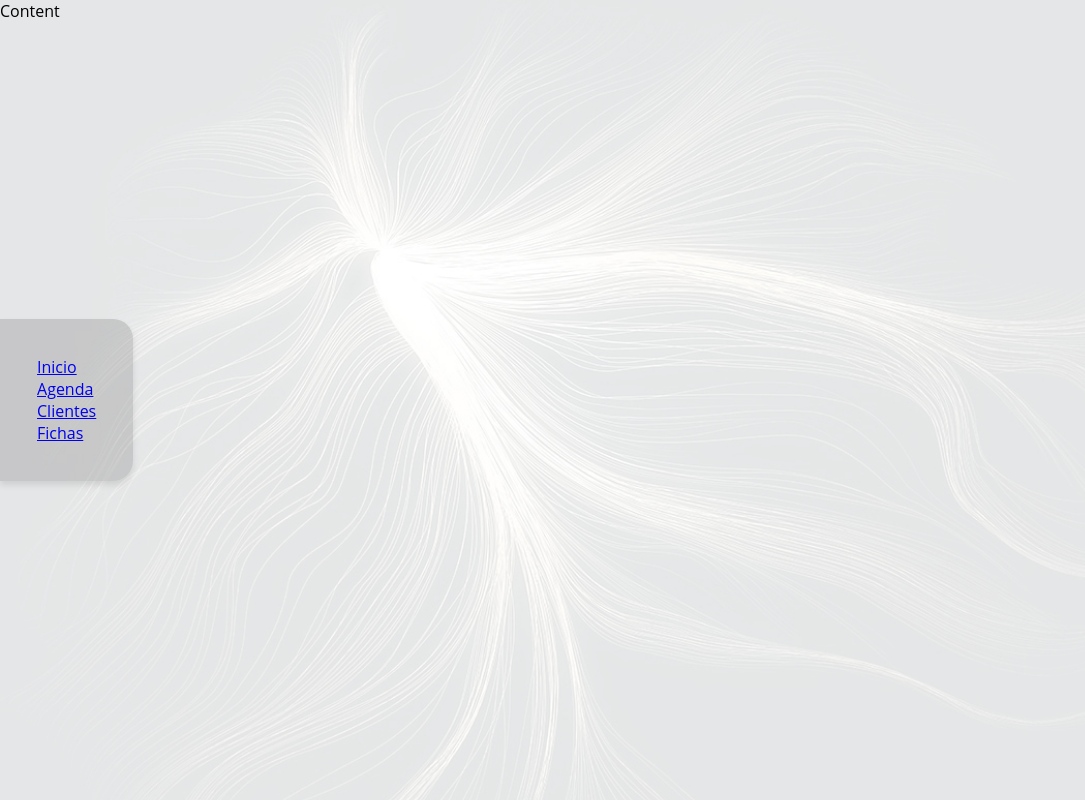
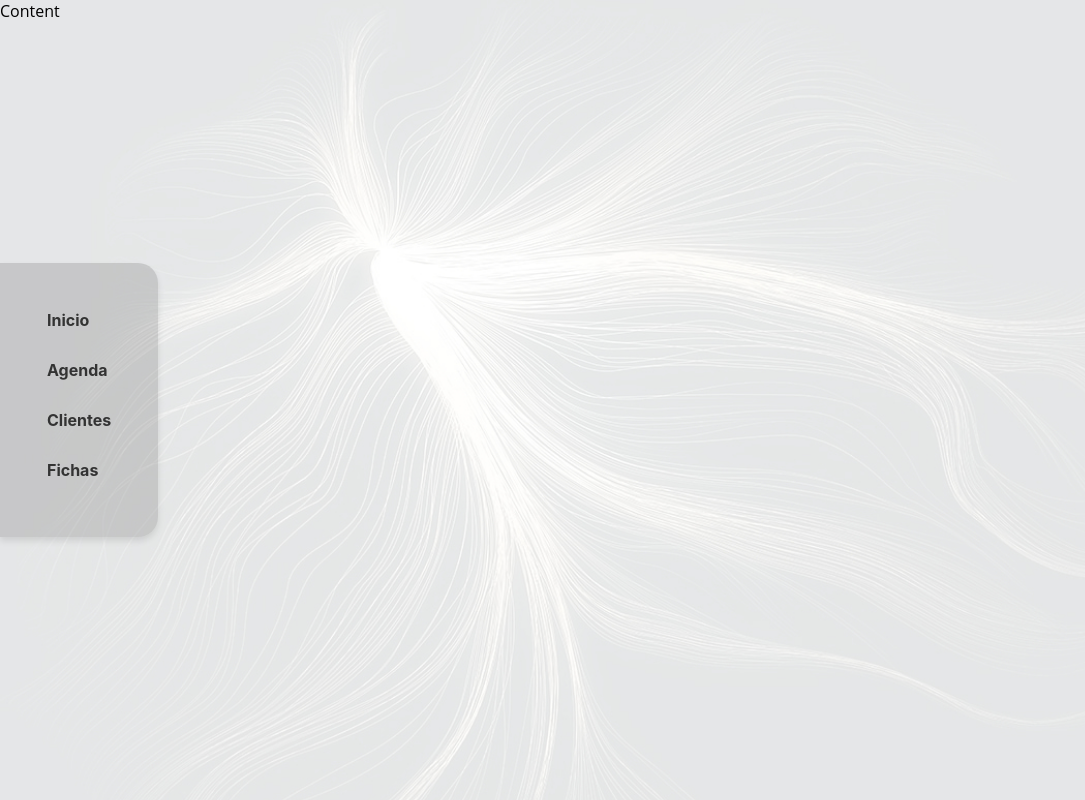
Before and after one commit to rafittu/front-lumin, a React (Create React App) app: page /home in a window 1280 px wide. Shown: the whole page, without its empty margins (0-1085 px from the left). Built offline with nearby package versions, Linux system fonts and the light colour scheme.

Commit message:
style: customize navbar options

```diff
--- a/src/style/Navbar.css
+++ b/src/style/Navbar.css
@@ -12,3 +12,19 @@ nav {
   border-top-right-radius: 20px;
   border-bottom-right-radius: 20px;
 }
+
+nav a {
+  text-decoration: none;
+  color: #333;
+  padding: 10px;
+  margin-bottom: 10px;
+  font-weight: bold;
+  font-family: -apple-system, system-ui, 'Segoe UI', Helvetica, Arial,
+    sans-serif, 'Apple Color Emoji', 'Segoe UI Emoji';
+}
+
+nav a:hover {
+  background-color: #ddd;
+  border-top-right-radius: 20px;
+  border-bottom-right-radius: 20px;
+}
```
